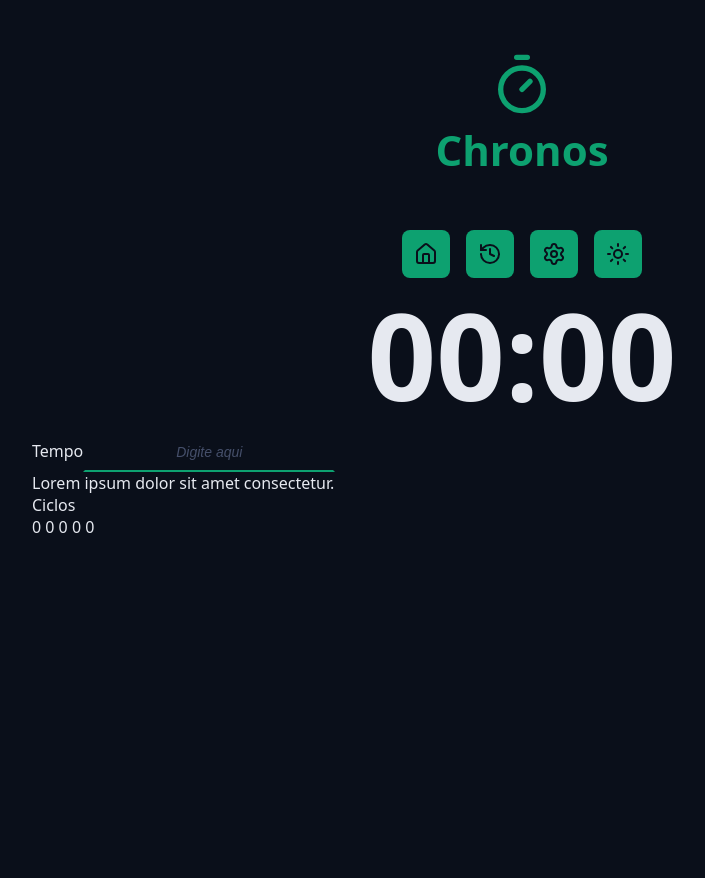
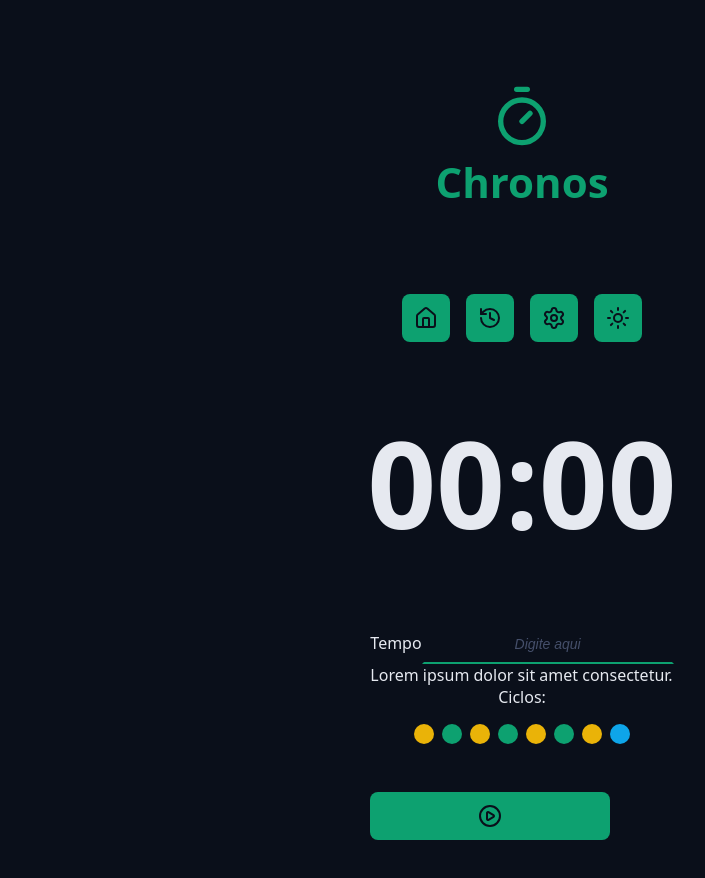
Before and after one commit to jpedrolourenco08/choronos-pomodoro, a React (Vite) app: page / in a window 1280 px wide. Shown: the top 878 px of the page, without its empty margins (118-823 px from the left). Before the commit the page ends 800 px from the top, so only its background shows below. Built offline with nearby package versions, Linux system fonts and the light colour scheme.

Commit message:
Adicionando Cycles e DefaultButton

```diff
--- a/src/App.tsx
+++ b/src/App.tsx
@@ -7,6 +7,9 @@
 import { Menu } from "./components/Menu";
 import { CountDown } from "./components/CountDown";
 import { DefaultInput } from "./components/DefaultInput";
+import { Cycles } from "./components/Cycles";
+import { DefaultButton } from "./components/DefaultButton";
+import { PlayCircleIcon } from "lucide-react";
 
 export function App(){
   return (
@@ -34,8 +37,10 @@
           </div>
 
           <div className="formRow">
-            <p>Ciclos</p>
-            <p>0 0 0 0 0</p>
+            <Cycles/>
+          </div>
+          <div className="formRow">
+            <DefaultButton icon={<PlayCircleIcon/>} color='green'/>
           </div>
         </form>
       </Container>
--- a/src/components/Container/index.tsx
+++ b/src/components/Container/index.tsx
@@ -7,7 +7,7 @@
 export function Container({ children }: ContainerProps){
   return (
     <div className={styles.container}>
-      <div className="content">{ children }</div>
+      <div className={styles.content}>{ children }</div>
     </div>
   )
 }
--- a/src/components/Container/styles.module.css
+++ b/src/components/Container/styles.module.css
@@ -6,8 +6,17 @@
   max-width: 98rem;
   margin: 0 auto;
   padding-top: 2rem;
+  display: flex;
+  flex-direction: column;
+  justify-content: center;
+  align-items: center;
 }
 
 .content{
   margin: 3.2rem;
+  display: flex;
+  flex-direction: column;
+  align-items: center;
+  justify-content: center;
+  gap: 2rem;
 }
--- /dev/null
+++ b/src/components/Cycles/index.tsx
@@ -0,0 +1,20 @@
+import styles from './styles.module.css'
+
+export function Cycles(){
+    return (
+        <div className={styles.cycles}>
+            <span>Ciclos:</span>
+
+            <div className={styles.cycleDots}>
+                <span className={`${styles.cycleDot} ${styles.workTime}`}></span>
+                <span className={`${styles.cycleDot} ${styles.shorBreakTime}`}></span>
+                <span className={`${styles.cycleDot} ${styles.workTime}`}></span>
+                <span className={`${styles.cycleDot} ${styles.shorBreakTime}`}></span>
+                <span className={`${styles.cycleDot} ${styles.workTime}`}></span>
+                <span className={`${styles.cycleDot} ${styles.shorBreakTime}`}></span>
+                <span className={`${styles.cycleDot} ${styles.workTime}`}></span>
+                <span className={`${styles.cycleDot} ${styles.longBreakTime}`}></span>
+            </div>
+        </div>
+    )
+}
--- /dev/null
+++ b/src/components/Cycles/styles.module.css
@@ -0,0 +1,31 @@
+.cycles{
+    display: flex;
+    flex-direction: column;
+    align-items: center;
+    justify-content: center;
+    gap:1.6rem;
+}
+
+.cycleDots{
+    display: flex;
+    gap: 0.8rem;
+}
+
+.cycleDot{
+    width: 2rem;
+    height: 2rem;
+    background-color: var(--primary);
+    border-radius: 50%;
+}
+
+.workTime{
+    background: var(--warning);
+}
+
+.shorBreakTime{
+    background: var(--primary);
+}
+
+.longBreakTime{
+    background: var(--info);
+}
--- /dev/null
+++ b/src/components/DefaultButton/index.tsx
@@ -0,0 +1,16 @@
+import styles from "./styles.module.css"
+
+type DefaultButtonProps = {
+    icon: React.ReactNode;
+    color?: 'green' | 'red';
+ } & React.ComponentProps<'button'>;
+
+export function DefaultButton({ icon, color = 'green', ...props }: DefaultButtonProps){
+  return(
+    <>
+      <button className={`${styles.button} ${styles[color]}`} {...props}>
+        {icon}
+      </button>
+    </>
+  )
+}
--- /dev/null
+++ b/src/components/DefaultButton/styles.module.css
@@ -0,0 +1,33 @@
+.button {
+    border: none;
+    background: var(--primary);
+    color: var(--text-over-primary);
+    display: flex;
+    align-items: center;
+    justify-content: center;
+    min-width: 24rem;
+    padding: 0.8rem;
+    border-radius: 0.8rem;
+    margin: 4.8rem 0;
+    cursor: pointer;
+    transition: all .3s ease-in-out;
+}
+
+.button:hover{
+    filter: brightness(40%);
+}
+
+.button svg{
+    width: 2.4rem;
+    height: 3.2rem;
+}
+
+.green{
+    background: var(--primary);
+    color: var(--text-over-primary);
+}
+
+.red{
+    background: var(--error);
+    color: var(--text-over-error);
+}
--- a/src/components/Menu/styles.module.css
+++ b/src/components/Menu/styles.module.css
@@ -3,7 +3,6 @@
   align-items: center;
   justify-content: center;
   gap: 16px;
-  margin-top: 3.2rem;
 }
 
 .menuLink{
```
